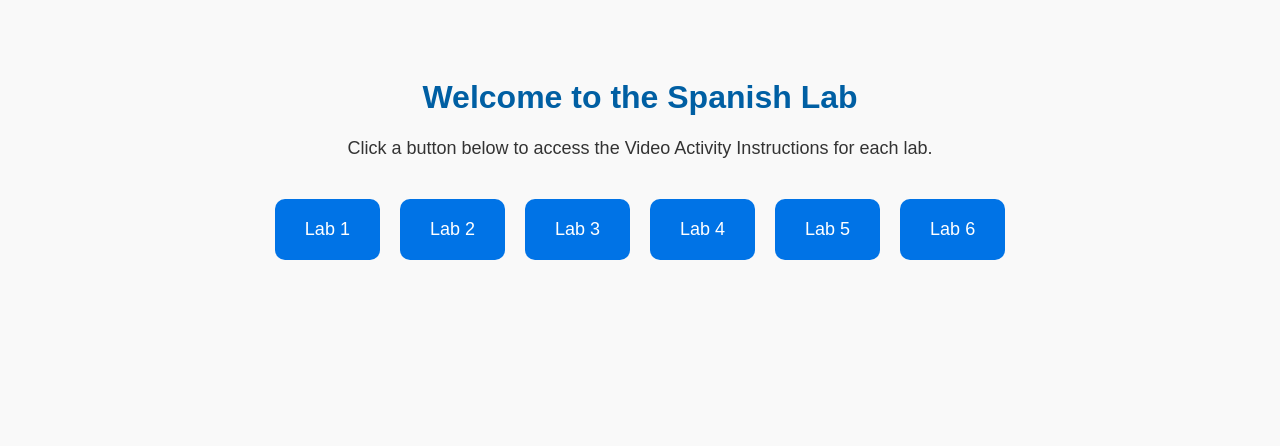
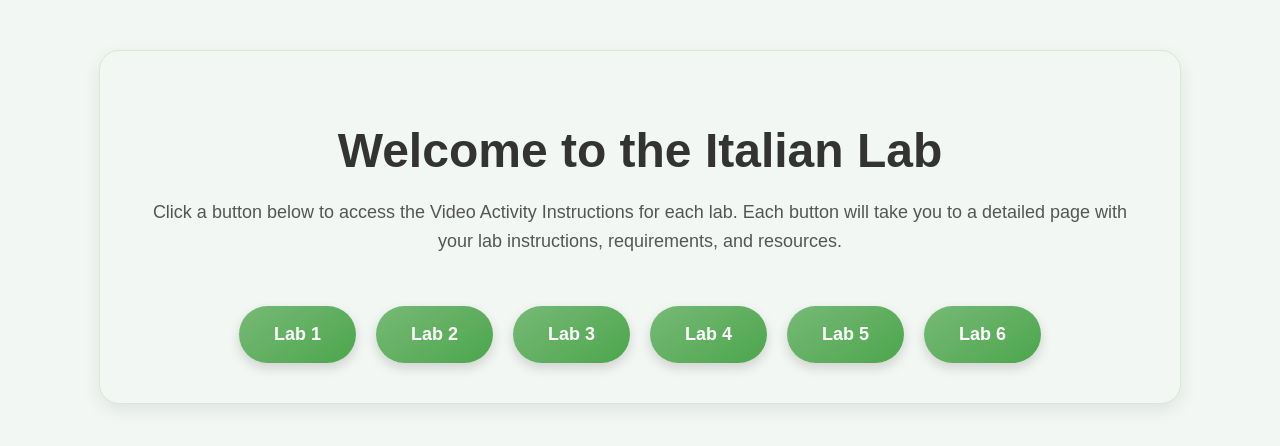
Before and after one commit to junnynoh-tech/ital1001-instructions, a plain HTML site: page index.html in a window 1280 px wide. Drawn offline with Linux system fonts and the light colour scheme.

Commit message:
Update index.html

```diff
--- a/index.html
+++ b/index.html
@@ -3,23 +3,41 @@
 <head>
   <meta charset="UTF-8">
   <meta name="viewport" content="width=device-width, initial-scale=1.0">
-    <title>Spanish Lab Activities</title>
+  <title>Italian Lab Activities</title>
   <style>
     body {
       font-family: Arial, sans-serif;
-            background-color: #f9f9f9;
+      background-color: #f3f7f3;
+      margin: 0;
+      padding: 50px 20px;
+      display: flex;
+      justify-content: center;
+    }
+
+    .container {
+      max-width: 1000px;
+      width: 100%;
+      background: #f3f7f3;
+      border-radius: 20px;
+      border: 1px solid #d7e8d4;
+      box-shadow: 0 6px 18px rgba(0,0,0,0.08);
+      overflow: hidden;
+      padding: 40px;
       text-align: center;
-            padding: 50px;
     }
 
     h1 {
-            color: #005fa3;
+      font-size: 48px;
+      font-weight: 900;
+      margin-bottom: 20px;
+      color: #333;
     }
 
     p {
       font-size: 18px;
-            color: #333;
-            margin-bottom: 40px;
+      color: #555;
+      margin-bottom: 50px;
+      line-height: 1.6;
     }
 
     .lab-buttons {
@@ -31,24 +49,29 @@
 
     .lab-buttons a {
       display: inline-block;
-            padding: 20px 30px;
+      padding: 18px 35px;
       font-size: 18px;
+      font-weight: bold;
       color: white;
-            background-color: #0073e6;
+      background: linear-gradient(145deg, #77b977, #4ca64c);
       text-decoration: none;
-            border-radius: 10px;
-            transition: background-color 0.3s, transform 0.2s;
+      border-radius: 30px;
+      border: none;
+      box-shadow: 0 5px 12px rgba(0,0,0,0.15);
+      transition: background 0.5s ease, transform 0.2s, box-shadow 0.2s;
     }
 
     .lab-buttons a:hover {
-            background-color: #005fa3;
-            transform: scale(1.05);
+      transform: translateY(-3px);
+      box-shadow: 0 8px 20px rgba(0,0,0,0.2);
+      background: linear-gradient(145deg, #a1d7a1, #77b977); /* lighter green gradient */
     }
   </style>
 </head>
 <body>
-    <h1>Welcome to the Spanish Lab</h1>
-    <p>Click a button below to access the Video Activity Instructions for each lab.</p>
+  <div class="container">
+    <h1>Welcome to the Italian Lab</h1>
+    <p>Click a button below to access the Video Activity Instructions for each lab. Each button will take you to a detailed page with your lab instructions, requirements, and resources.</p>
 
     <div class="lab-buttons">
       <a href="lab-1.html">Lab 1</a>
@@ -58,5 +81,6 @@
       <a href="lab-5.html">Lab 5</a>
       <a href="lab-6.html">Lab 6</a>
     </div>
+  </div>
 </body>
 </html>
```
Lines whose indentation alone changed are shown as unchanged.
